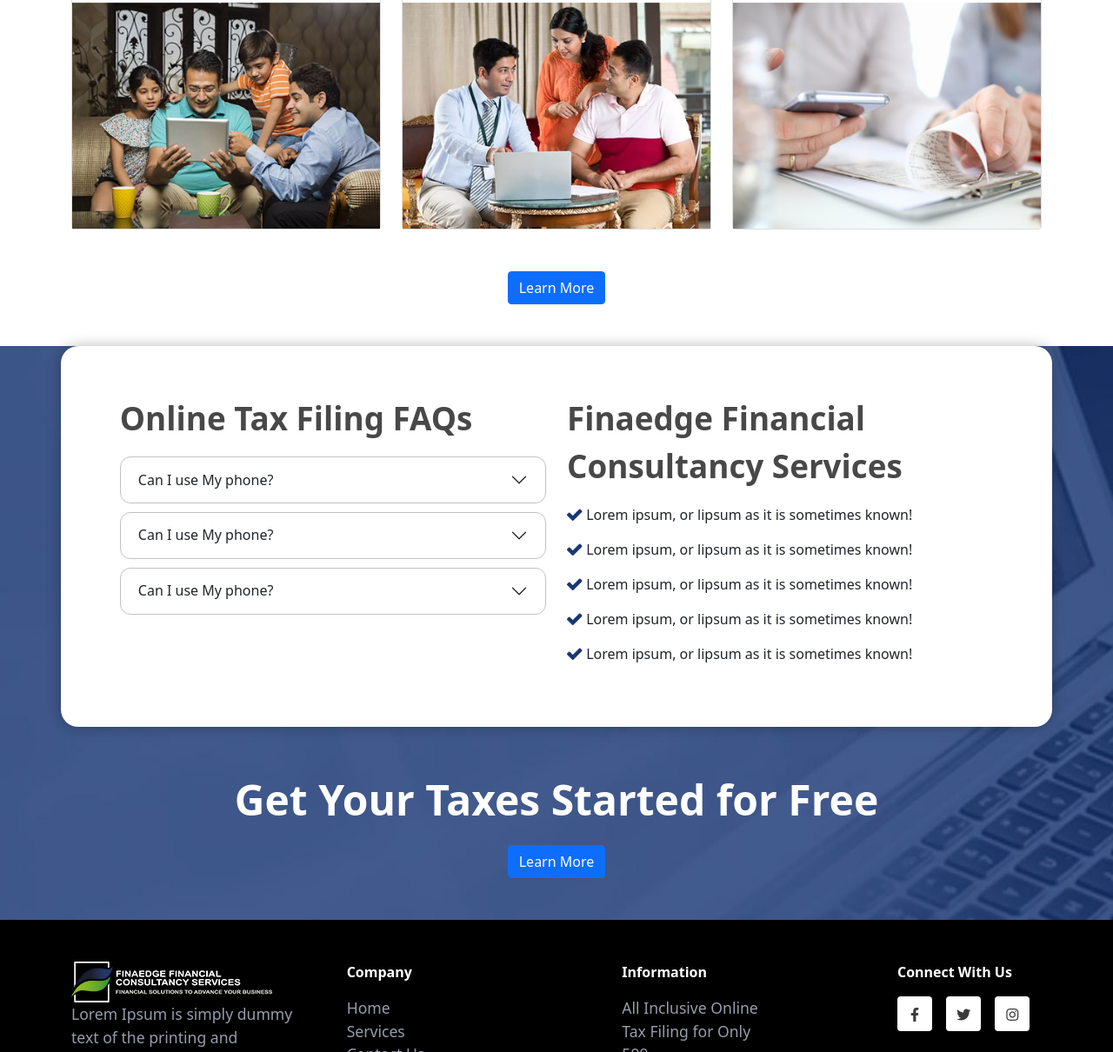
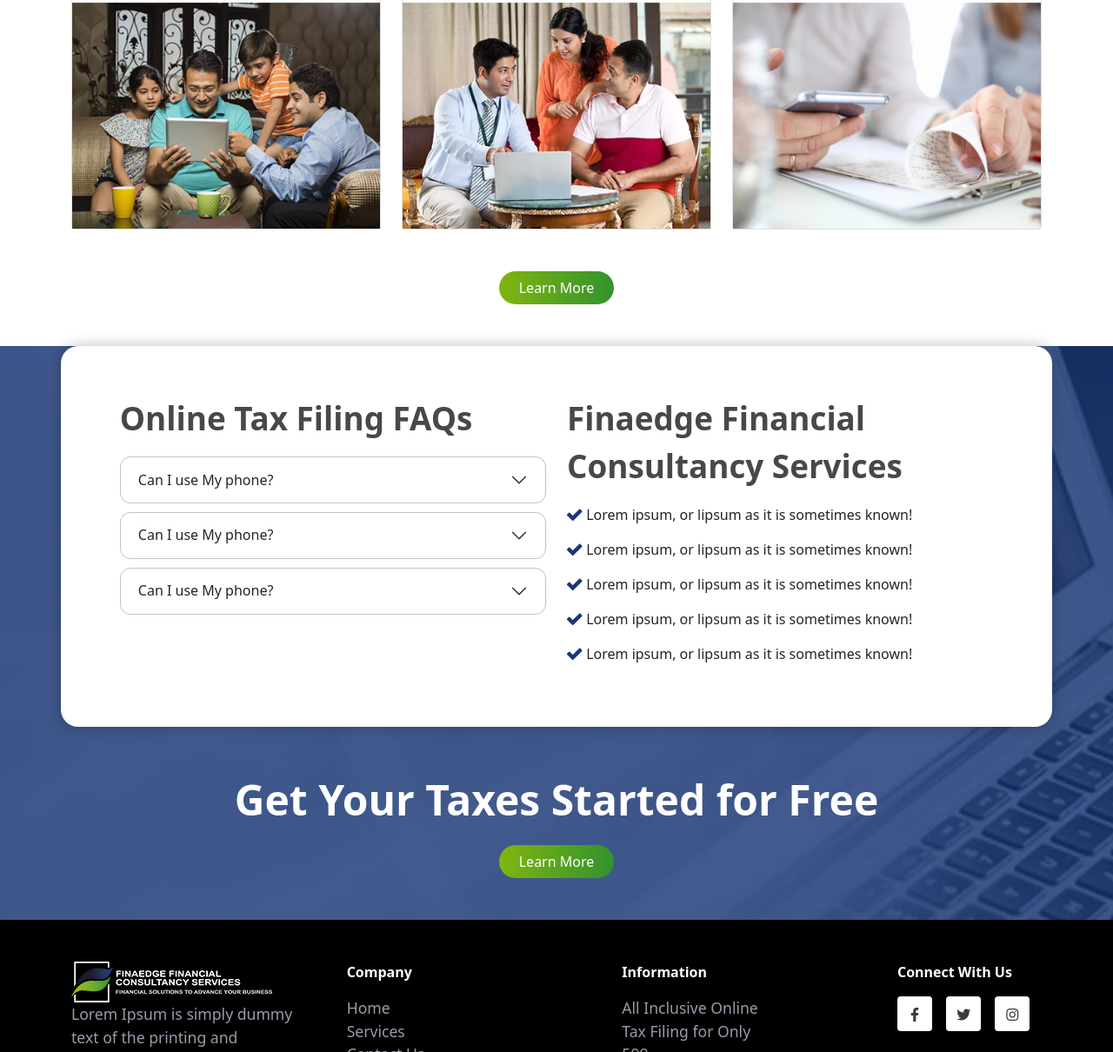
Before and after one commit to Think-To-Share/finaedge.io, a plain HTML site: page index.html in a window 1280 px wide. Shown: the part 1680-2890 px from the top of the page at 87% size. Drawn offline with nearby package versions, Linux system fonts and the light colour scheme.

Commit message:
green button added

```diff
--- a/index.html
+++ b/index.html
@@ -110,7 +110,7 @@
 					</div>
 				</div>
 				<div class="mt-5 text-center">
-					<a href="#" class="btn btn-primary learn-more">Learn More</a>
+					<a href="#" class="btn green-btn">Learn More</a>
 				</div>
 			</div>
 		</section>
@@ -160,7 +160,7 @@
 					</div>
 				</div>
 				<div class="mt-5 text-center">
-					<a href="#" class="btn btn-primary learn-more">Learn More</a>
+					<a href="#" class="btn green-btn">Learn More</a>
 				</div>
 			</div>
 		</section>
@@ -222,7 +222,7 @@
 				</div>
 				<div class="mt-5 text-center">
 					<p class="bottom-header">Get Your Taxes Started for Free</p>
-					<a href="#" class="btn btn-primary learn-more">Learn More</a>
+					<a href="#" class="btn green-btn">Learn More</a>
 				</div>
 			</div>
 		</section>
--- a/scss/_home.scss
+++ b/scss/_home.scss
@@ -33,9 +33,21 @@ body
         text-align: left;
     }
 
-    .learn-more
+    .green-btn
     {
-
+        outline: none;
+        border: none;
+        background-image: linear-gradient(to right, #80b510 ,#32922e);
+        color: #fff;
+        border-radius: 25px;
+        padding: 7px 23px;
+        cursor: pointer;
+        transition: transform .17s ease-in-out;
+    }
+    .green-btn:hover
+    {
+        transform: scale(1.2);
+        text-decoration: none;
     }
 }
 
@@ -77,9 +89,21 @@ body
         font-size: 0.8em;
     }
 
-    .learn-more
+    .green-btn
     {
-
+        outline: none;
+        border: none;
+        background-image: linear-gradient(to right, #80b510 ,#32922e);
+        color: #fff;
+        border-radius: 25px;
+        padding: 7px 23px;
+        cursor: pointer;
+        transition: transform .17s ease-in-out;
+    }
+    .green-btn:hover
+    {
+        transform: scale(1.2);
+        text-decoration: none;
     }
 }
 
@@ -117,6 +141,22 @@ body
         font-size: 3em;
         font-weight: 700;
         color: #fff;
+    }
+    .green-btn
+    {
+        outline: none;
+        border: none;
+        background-image: linear-gradient(to right, #80b510 ,#32922e);
+        color: #fff;
+        border-radius: 25px;
+        padding: 7px 23px;
+        cursor: pointer;
+        transition: transform .17s ease-in-out;
+    }
+    .green-btn:hover
+    {
+        transform: scale(1.2);
+        text-decoration: none;
     }
     .white-box
     {
```
Also changed, not shown: scss/index.css, 1 other file.
